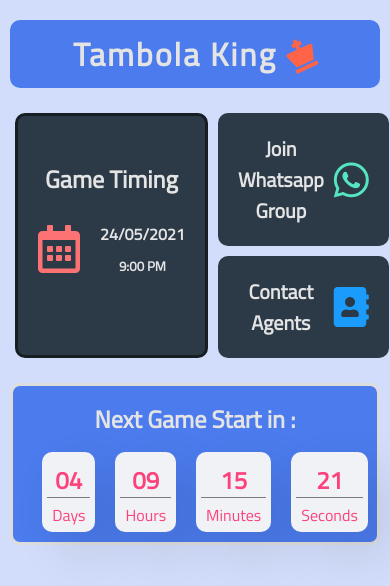
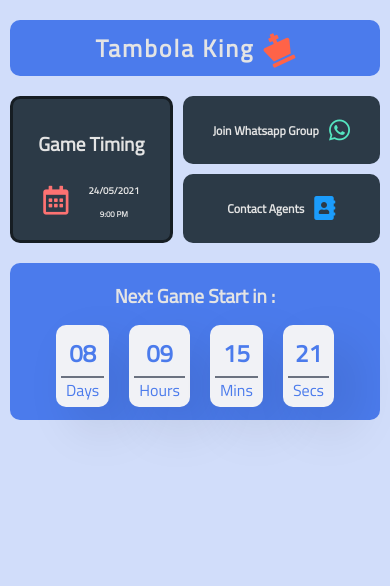
Before and after one commit to SMD-1/tambola, a plain HTML site: page index.html in a window 390 px wide. Drawn offline with nearby package versions, Linux system fonts and the light colour scheme.

Commit message:
media query

```diff
--- a/app.js
+++ b/app.js
@@ -4,7 +4,7 @@ const MinutesEl = document.getElementById('minutes');
 const SecondsEl = document.getElementById('seconds');
 
 
-const birthDay = '24 May 2021 9:00 PM';
+const birthDay = '28 May 2021 9:00 PM';
 
 function countDown(){
 	const birthDayDate = new Date(birthDay);
--- a/index.html
+++ b/index.html
@@ -18,11 +18,13 @@
   />
 
 </head>
-<body>
+
+
+<body class="max-w-3xl m-auto p-3">
   <!--    Game Name    -->
   <div class="game-name">
-    <h1>Tambola King</h1>
-    <i class="fas fa-chess-king fa-2x" style="color: #ff6348; transform: rotate(-25deg);"></i>
+    <div class="name">Tambola King</div>
+    <i class="fas fa-chess-king fa-2x ml-3" style="color: #ff6348; transform: rotate(-25deg);"></i>
   </div>
 
   <!--     Header     -->
@@ -48,7 +50,7 @@
       <div class="join-group">
         <div class="content">
           <h2>Join Whatsapp Group </h2>
-          <i class="fab fa-whatsapp fa-3x" style="color: #55E6C1;"></i>
+          <i class="fab fa-whatsapp fa-3x animate__animated animate__tada" style="color: #55E6C1;"></i>
         </div>
       </div>
     </button>
@@ -73,7 +75,7 @@
     </div>
 
     <div class="content">
-      <div class="days-container">
+      <div class="days-container" style="margin-left: 0;">
         <p class="big-text " id="days" >0</p>
         <span>Days</span>
       </div>
@@ -83,11 +85,11 @@
       </div>
       <div class="minutes-container">
           <p class="big-text" id="minutes" >0</p>
-          <span>Minutes</span>
+          <span>Mins</span>
       </div>
       <div class="seconds-container">
           <p class="big-text animate__animated animate__fadeInDown infinite" id="seconds" >0</p>
-          <span>Seconds</span>
+          <span>Secs</span>
       </div>
     </div>
   </div>
--- a/style.css
+++ b/style.css
@@ -9,8 +9,8 @@
 body {
   background: hsl(222, 81%, 90%);
 }
+
 /* Title */
-
 .game-name {
   border-radius: 10px;
   max-width: 900px;
@@ -21,16 +21,20 @@ body {
   align-items: center;
   letter-spacing: 2px;
 }
-.game-name h1 {
+.game-name .name {
   color: #e4e4e4;
+  font-size: x-large;
+  font-weight: bold;
 }
-/* i fa-chess-king {
-  color: #fc5c65; transform: rotate(-25deg);
-} */
+@media only screen and(max-width:400px) {
+  .game-name .name {
+    color: #e4e4e4;
+    font-size: large;
+  }
+}
 
 /* Header */
 .header {
-  /* border: 1px solid rgba(0, 0, 0, 0.5); */
   display: grid;
   grid-template-columns: auto auto;
   grid-gap: 10px;
@@ -38,6 +42,34 @@ body {
   max-width: 900px;
   margin: 20px auto;
 }
+@media only screen and (max-width: 500px) {
+  .title {
+    font-size: 0.8rem;
+    margin-top: 10%;
+  }
+  .header {
+    margin-left: 0;
+    padding: 0;
+  }
+  .timing .content {
+    font-size: 0.6rem;
+  }
+  .join-group .content,
+  .contact-agent .content {
+    font-size: 0.5rem;
+  }
+}
+@media only screen and (max-width: 340px) {
+  .title {
+    font-size: 0.6rem;
+    margin-top: 20%;
+  }
+  .join-group,
+  .contact-agent {
+    padding: 0%;
+  }
+}
+
 .timing {
   background: #2c3a47;
   color: #e4e4e4;
@@ -47,11 +79,9 @@ body {
   border-radius: 10px;
 }
 .title {
-  margin-top: 30px;
   text-align: center;
 }
 button {
-  /* border: 3px solid #55e6c1; */
   cursor: pointer;
   background: #2c3a47;
   border-radius: 10px;
@@ -69,14 +99,12 @@ button {
   text-align: center;
 }
 .contact-agent {
-  /* border: 1px solid rgba(0, 0, 0, 0.5); */
   grid-column: 2/3;
   grid-row: 1/2;
   border-radius: 5px;
 }
 
 .join-group {
-  /* border: 1px solid rgba(0, 0, 0, 0.5); */
   grid-column: 2/3;
   grid-row: 2/3;
   border-radius: 5px;
@@ -88,19 +116,34 @@ button {
   align-items: center;
   max-width: 900px;
   margin: 10px auto;
-  border: 3px solid #ddd;
+  border: 3px solid transparent;
   border-radius: 10px;
   background: #4b7bec;
+}
+@media only screen and (max-width: 300px) {
+  .countdown {
+    overflow: scroll;
+  }
 }
 .content p {
   text-align: center;
   font-weight: bold;
   font-size: 1.5rem;
-  /* border-bottom: 1px solid rgb(124, 124, 124); */
+  border-bottom: 2px solid #6b7280;
 }
-.countdown span {
-  border-top: 1px solid rgb(124, 124, 124);
+@media only screen and (max-width: 350px) {
+  .content p,
+  .content span {
+    font-size: 0.8rem;
+  }
+  .days-container,
+  .hours-container,
+  .minutes-container,
+  .seconds-container {
+    margin-left: 10px;
+  }
 }
+
 .countdown .title {
   color: #e4e4e4;
 }
@@ -109,11 +152,10 @@ button {
 .hours-container,
 .minutes-container,
 .seconds-container {
-  /* border: 3px solid #ddd; */
   width: minmax(200px, auto);
   margin-left: 20px;
   border-radius: 10px;
   box-shadow: 20px 20px 50px rgba(0, 0, 0, 0.1);
-  color: #fc427b;
+  color: #4b7bec;
   background: #f1f2f6;
 }
```
